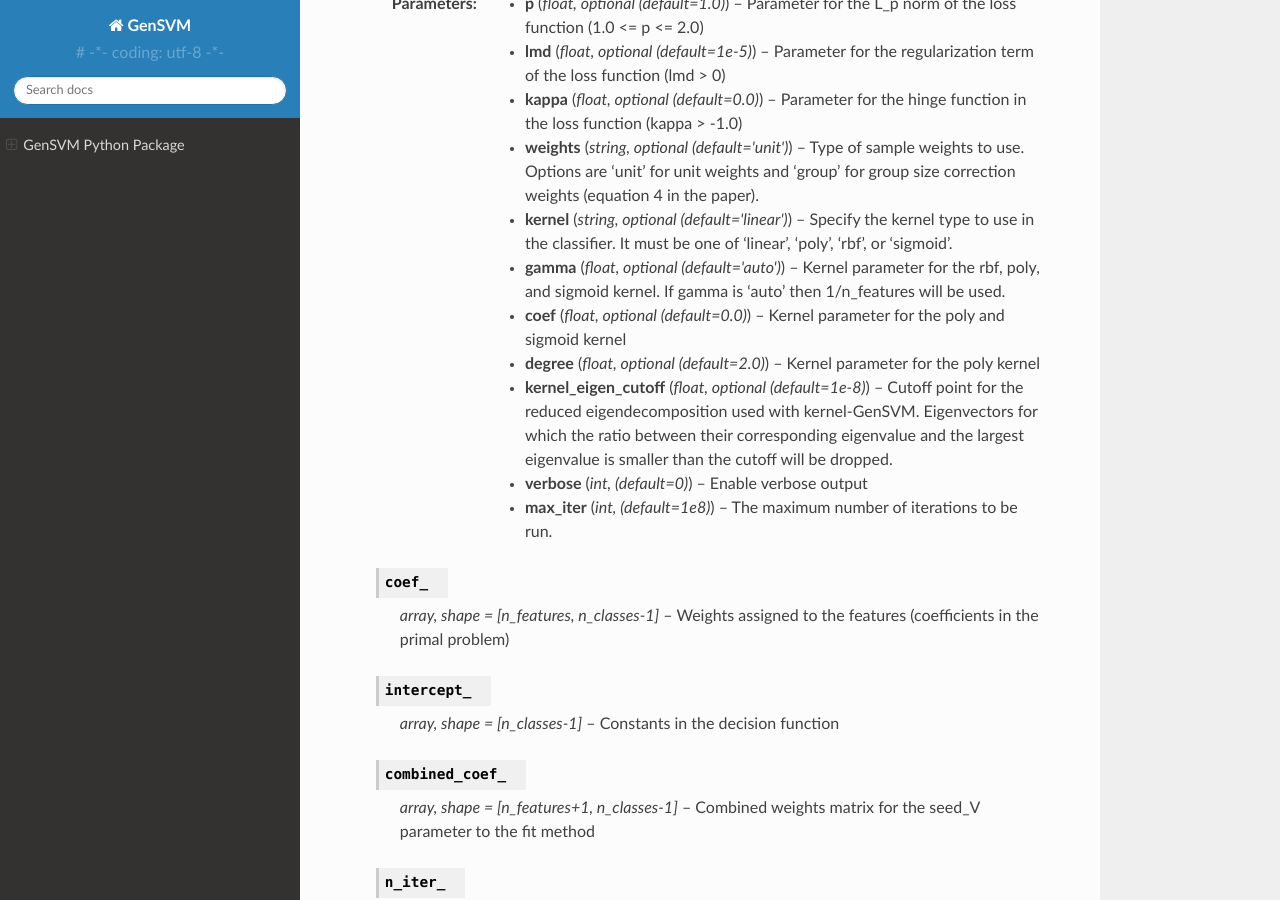
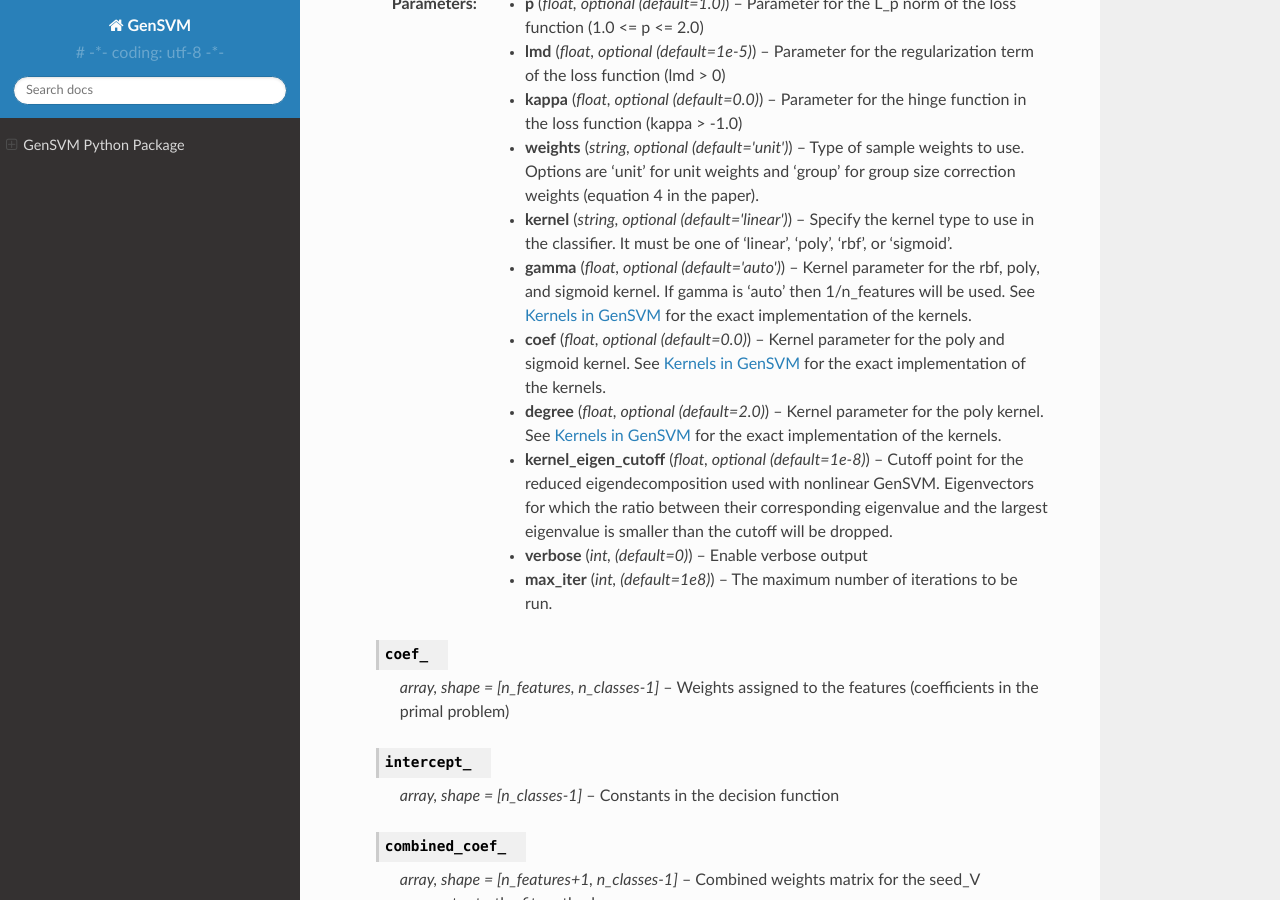
Before and after one commit to GjjvdBurg/PyGenSVM, a Sphinx documentation site: the page built from docs/index.rst, in a window 1280 px wide and 900 px high, scrolled down 5565 px. Built offline with Sphinx 7.4.7 and the Read the Docs theme 2.0.0, drawn with Linux system fonts in a browser that asks for light colours.

Commit message:
update documentation and fix autodocs

```diff
--- a/docs/cls_gensvm.rst
+++ b/docs/cls_gensvm.rst
@@ -26,16 +26,19 @@
                   'linear', 'poly', 'rbf', or 'sigmoid'.
    :type kernel: string, optional (default='linear')
    :param gamma: Kernel parameter for the rbf, poly, and sigmoid kernel. If gamma is
-                 'auto' then 1/n_features will be used.
+                 'auto' then 1/n_features will be used. See `Kernels in GenSVM
+                 <gensvm_kernels_>`_ for the exact implementation of the kernels.
    :type gamma: float, optional (default='auto')
-   :param coef: Kernel parameter for the poly and sigmoid kernel
+   :param coef: Kernel parameter for the poly and sigmoid kernel. See `Kernels in
+                GenSVM <gensvm_kernels_>`_ for the exact implementation of the kernels.
    :type coef: float, optional (default=0.0)
-   :param degree: Kernel parameter for the poly kernel
+   :param degree: Kernel parameter for the poly kernel. See `Kernels in GenSVM
+                  <gensvm_kernels_>`_ for the exact implementation of the kernels.
    :type degree: float, optional (default=2.0)
-   :param kernel_eigen_cutoff: Cutoff point for the reduced eigendecomposition used with
-                               kernel-GenSVM. Eigenvectors for which the ratio between their
-                               corresponding eigenvalue and the largest eigenvalue is smaller than the
-                               cutoff will be dropped.
+   :param kernel_eigen_cutoff: Cutoff point for the reduced eigendecomposition used with nonlinear
+                               GenSVM.  Eigenvectors for which the ratio between their corresponding
+                               eigenvalue and the largest eigenvalue is smaller than the cutoff will
+                               be dropped.
    :type kernel_eigen_cutoff: float, optional (default=1e-8)
    :param verbose: Enable verbose output
    :type verbose: int, (default=0)
@@ -66,6 +69,10 @@
 
       :class:`.GenSVMGridSearchCV`
           Helper class to run an efficient grid search for GenSVM.
+
+   .. _gensvm_kernels:
+       https://gensvm.readthedocs.io/en/latest/#kernels-in-gensvm
+
 
 
    .. py:method:: GenSVM.fit(X, y, seed_V=None)
--- a/docs/generate_autodocs.py
+++ b/docs/generate_autodocs.py
@@ -15,7 +15,8 @@
 
 from docutils.statemachine import StringList, ViewList
 
-from sphinx.ext.autodoc import AutoDirective, ClassDocumenter, Options
+from sphinx.ext.autodoc import (AutoDirective, ClassDocumenter, Options,
+        FunctionDocumenter)
 from sphinx.application import Sphinx
 from sphinx.environment import BuildEnvironment
 
@@ -27,14 +28,20 @@
         'GenSVM'
         ]
 
+FUNCTIONS = [
+        'load_default_grid'
+        ]
+
 FULL_NAMES = {
         'GenSVM': 'gensvm.core.GenSVM',
-        'GenSVMGridSearchCV': 'gensvm.gridsearch.GenSVMGridSearchCV'
+        'GenSVMGridSearchCV': 'gensvm.gridsearch.GenSVMGridSearchCV',
+        'load_default_grid': 'gensvm.gridsearch.load_default_grid'
         }
 
 OUTPUT_FILES = {
         'GenSVMGridSearchCV': os.path.join(DOCDIR, 'cls_gridsearch.rst'),
-        'GenSVM': os.path.join(DOCDIR, 'cls_gensvm.rst')
+        'GenSVM': os.path.join(DOCDIR, 'cls_gensvm.rst'),
+        'load_default_grid': os.path.join(DOCDIR, 'auto_functions.rst')
         }
 
 
@@ -49,7 +56,7 @@
     return app
 
 
-def generate_autodoc(app, cls):
+def generate_class_autodoc(app, cls):
     ad = AutoDirective(name='autoclass', arguments=[FULL_NAMES[cls]],
             options={'noindex': True}, content=StringList([], items=[]),
             lineno=0, content_offset=1, block_text='', state=None,
@@ -67,10 +74,36 @@
         for line in ad.result:
             fid.write(line + '\n')
 
+
+def generate_func_autodoc(app, func):
+    ad = AutoDirective(name='autofunc', arguments=[FULL_NAMES[func]],
+            options={'noindex': True}, content=StringList([], items=[]),
+            lineno=0, content_offset=1, block_text='', state=None,
+            state_machine=None)
+
+    ad.env = BuildEnvironment(app)
+    ad.genopt = Options(noindex=True)
+    ad.filename_set = set()
+    ad.result = ViewList()
+
+    documenter = FunctionDocumenter(ad, ad.arguments[0])
+    documenter.generate(all_members=True)
+
+    with open(OUTPUT_FILES[func], 'a') as fid:
+        for line in ad.result:
+            fid.write(line + '\n')
+
+
 def main():
+    for of in OUTPUT_FILES:
+        fname = OUTPUT_FILES[of]
+        os.unlink(fname)
     app = load_app()
     for cls in CLASSES:
-        generate_autodoc(app, cls)
+        generate_class_autodoc(app, cls)
+    for func in FUNCTIONS:
+        generate_func_autodoc(app, func)
+
 
 if __name__ == '__main__':
     main()
--- a/docs/index.rst
+++ b/docs/index.rst
@@ -23,7 +23,7 @@
 Functions
 ---------
 
-.. autofunction:: gensvm.gridsearch.load_default_grid
+.. include:: ./auto_functions.rst
 
 .. include:: ./kernels.rst
 
```
Also changed, not shown: 1 other file.
